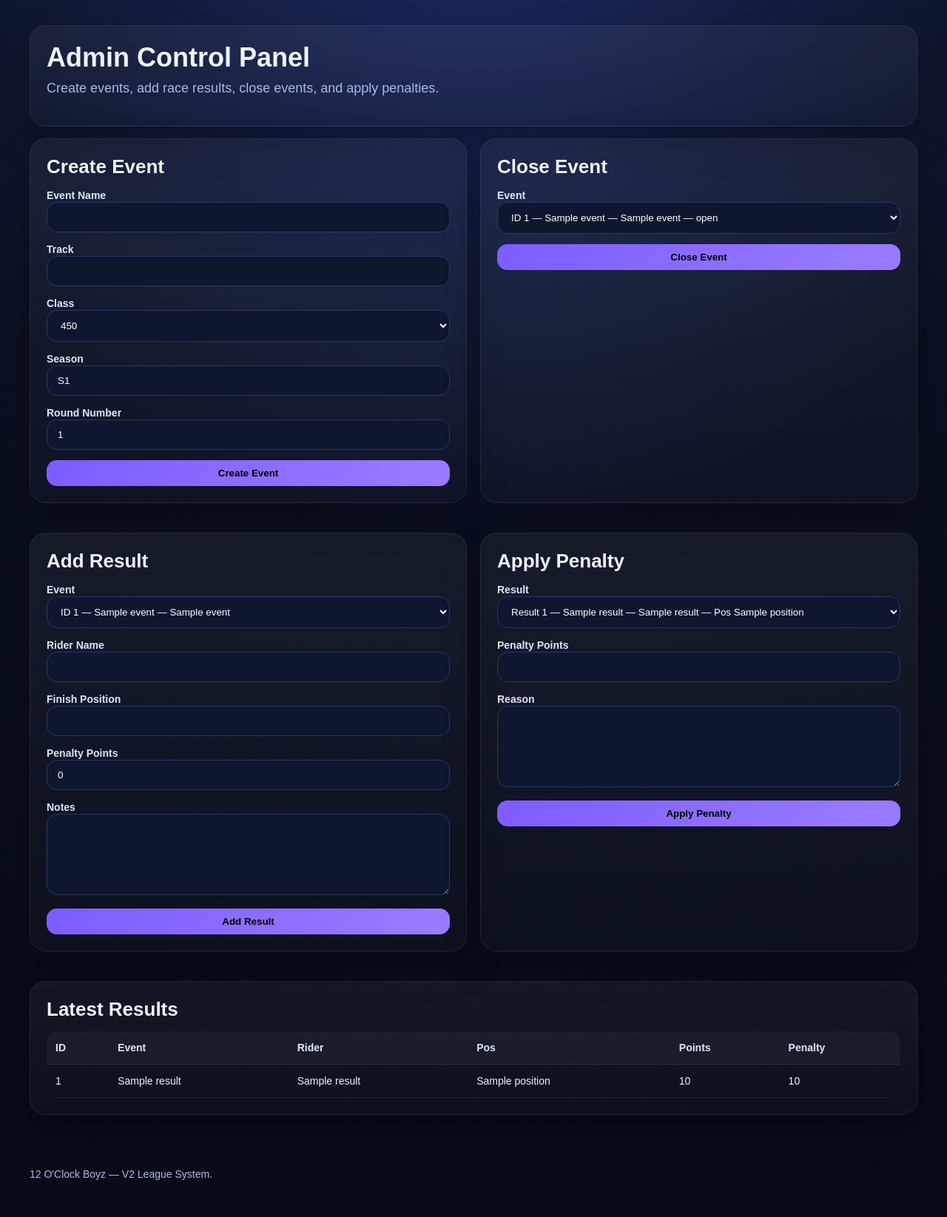
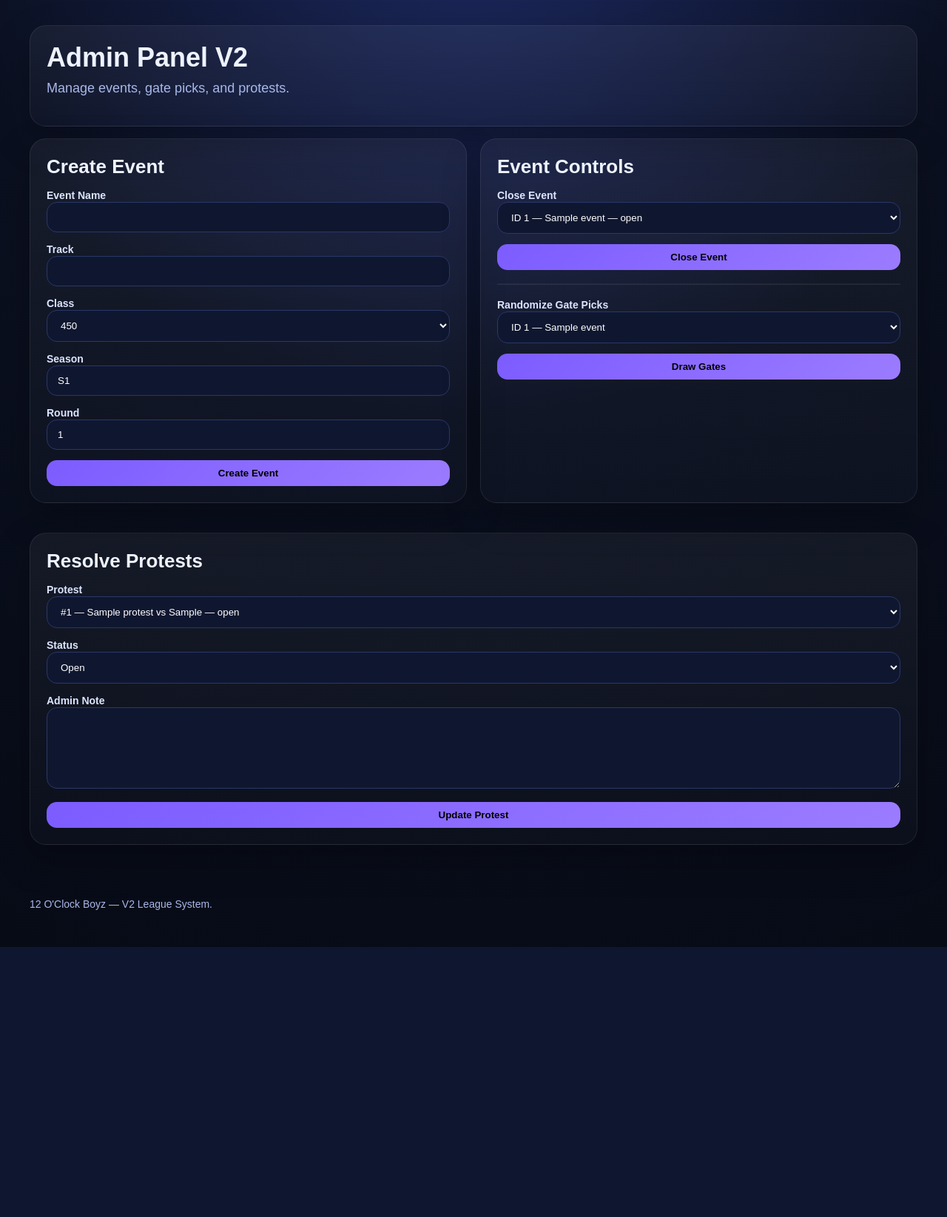
Before and after one commit to figjamfngaming-eng/12oclock-system, a Flask app: template web/templates/admin.html in a window 1280 px wide. Shown: the part 131-1776 px from the top of the page at 74% size. After the commit the page ends 1411 px from the top, so only its background shows below. Run offline with Flask 3, Linux system fonts and the light colour scheme; the template is opened without the code that fills it: most values are stand-ins (such as "Sample title", 1, 10 or a date in 2020); some libraries are stand-ins or nearby versions.

Commit message:
admin.html

```diff
--- a/web/templates/admin.html
+++ b/web/templates/admin.html
@@ -1,13 +1,9 @@
 {% extends "base.html" %}
-
 {% block content %}
 <div class="card">
-    <h1 class="title">Admin Control Panel</h1>
-    <p class="sub">Create events, add race results, close events, and apply penalties.</p>
-
-    {% if message %}
-        <div class="flash">{{ message }}</div>
-    {% endif %}
+    <h1 class="title">Admin Panel V2</h1>
+    <p class="sub">Manage events, gate picks, and protests.</p>
+    {% if message %}<div class="flash">{{ message }}</div>{% endif %}
 </div>
 
 <div class="section grid two">
@@ -15,14 +11,8 @@
         <h2>Create Event</h2>
         <form method="post">
             <input type="hidden" name="action" value="create_event">
-            <div>
-                <label>Event Name</label>
-                <input type="text" name="name" required>
-            </div>
-            <div>
-                <label>Track</label>
-                <input type="text" name="track" required>
-            </div>
+            <div><label>Event Name</label><input type="text" name="name" required></div>
+            <div><label>Track</label><input type="text" name="track" required></div>
             <div>
                 <label>Class</label>
                 <select name="class_name" required>
@@ -31,126 +21,70 @@
                     <option value="Open">Open</option>
                 </select>
             </div>
-            <div>
-                <label>Season</label>
-                <input type="text" name="season" value="{{ default_season }}" required>
-            </div>
-            <div>
-                <label>Round Number</label>
-                <input type="number" name="round_number" min="1" value="1" required>
-            </div>
+            <div><label>Season</label><input type="text" name="season" value="{{ default_season }}" required></div>
+            <div><label>Round</label><input type="number" name="round_number" value="1" min="1" required></div>
             <button class="btn primary" type="submit">Create Event</button>
         </form>
     </div>
 
     <div class="card">
-        <h2>Close Event</h2>
+        <h2>Event Controls</h2>
         <form method="post">
             <input type="hidden" name="action" value="close_event">
             <div>
-                <label>Event</label>
+                <label>Close Event</label>
                 <select name="event_id" required>
                     {% for e in events %}
-                        <option value="{{ e.id }}">ID {{ e.id }} — {{ e.name }} — {{ e.class_name }} — {{ e.status }}</option>
+                    <option value="{{ e.id }}">ID {{ e.id }} — {{ e.name }} — {{ e.status }}</option>
                     {% endfor %}
                 </select>
             </div>
             <button class="btn primary" type="submit">Close Event</button>
         </form>
-    </div>
-</div>
-
-<div class="section grid two">
-    <div class="card">
-        <h2>Add Result</h2>
+        <hr style="margin:18px 0;border-color:rgba(255,255,255,.08);">
         <form method="post">
-            <input type="hidden" name="action" value="add_result">
+            <input type="hidden" name="action" value="draw_gates">
             <div>
-                <label>Event</label>
+                <label>Randomize Gate Picks</label>
                 <select name="event_id" required>
                     {% for e in events %}
-                        <option value="{{ e.id }}">ID {{ e.id }} — {{ e.name }} — {{ e.class_name }}</option>
+                    <option value="{{ e.id }}">ID {{ e.id }} — {{ e.name }}</option>
                     {% endfor %}
                 </select>
             </div>
-            <div>
-                <label>Rider Name</label>
-                <input type="text" name="rider_name" required>
-            </div>
-            <div>
-                <label>Finish Position</label>
-                <input type="number" name="position" min="1" required>
-            </div>
-            <div>
-                <label>Penalty Points</label>
-                <input type="number" name="penalty_points" min="0" value="0">
-            </div>
-            <div>
-                <label>Notes</label>
-                <textarea name="notes"></textarea>
-            </div>
-            <button class="btn primary" type="submit">Add Result</button>
-        </form>
-    </div>
-
-    <div class="card">
-        <h2>Apply Penalty</h2>
-        <form method="post">
-            <input type="hidden" name="action" value="apply_penalty">
-            <div>
-                <label>Result</label>
-                <select name="result_id" required>
-                    {% for r in results %}
-                        <option value="{{ r.id }}">
-                            Result {{ r.id }} — {{ r.rider_name }} — {{ r.event_name or 'No Event' }} — Pos {{ r.position }}
-                        </option>
-                    {% endfor %}
-                </select>
-            </div>
-            <div>
-                <label>Penalty Points</label>
-                <input type="number" name="penalty_points" min="0" required>
-            </div>
-            <div>
-                <label>Reason</label>
-                <textarea name="notes"></textarea>
-            </div>
-            <button class="btn primary" type="submit">Apply Penalty</button>
+            <button class="btn primary" type="submit">Draw Gates</button>
         </form>
     </div>
 </div>
 
 <div class="section">
     <div class="card">
-        <h2>Latest Results</h2>
-        {% if results %}
-            <table>
-                <thead>
-                    <tr>
-                        <th>ID</th>
-                        <th>Event</th>
-                        <th>Rider</th>
-                        <th>Pos</th>
-                        <th>Points</th>
-                        <th>Penalty</th>
-                    </tr>
-                </thead>
-                <tbody>
-                    {% for r in results %}
-                    <tr>
-                        <td>{{ r.id }}</td>
-                        <td>{{ r.event_name or "No Event" }}</td>
-                        <td>{{ r.rider_name }}</td>
-                        <td>{{ r.position }}</td>
-                        <td>{{ r.points }}</td>
-                        <td>{{ r.penalty_points }}</td>
-                    </tr>
+        <h2>Resolve Protests</h2>
+        <form method="post">
+            <input type="hidden" name="action" value="resolve_protest">
+            <div>
+                <label>Protest</label>
+                <select name="protest_id" required>
+                    {% for p in protests %}
+                    <option value="{{ p.id }}">#{{ p.id }} — {{ p.rider_name }} vs {{ p.against_rider }} — {{ p.status }}</option>
                     {% endfor %}
-                </tbody>
-            </table>
-        {% else %}
-            <p class="muted">No results yet.</p>
-        {% endif %}
+                </select>
+            </div>
+            <div>
+                <label>Status</label>
+                <select name="status" required>
+                    <option value="open">Open</option>
+                    <option value="approved">Approved</option>
+                    <option value="rejected">Rejected</option>
+                    <option value="reviewed">Reviewed</option>
+                </select>
+            </div>
+            <div>
+                <label>Admin Note</label>
+                <textarea name="admin_note"></textarea>
+            </div>
+            <button class="btn primary" type="submit">Update Protest</button>
+        </form>
     </div>
 </div>
 {% endblock %}
```
